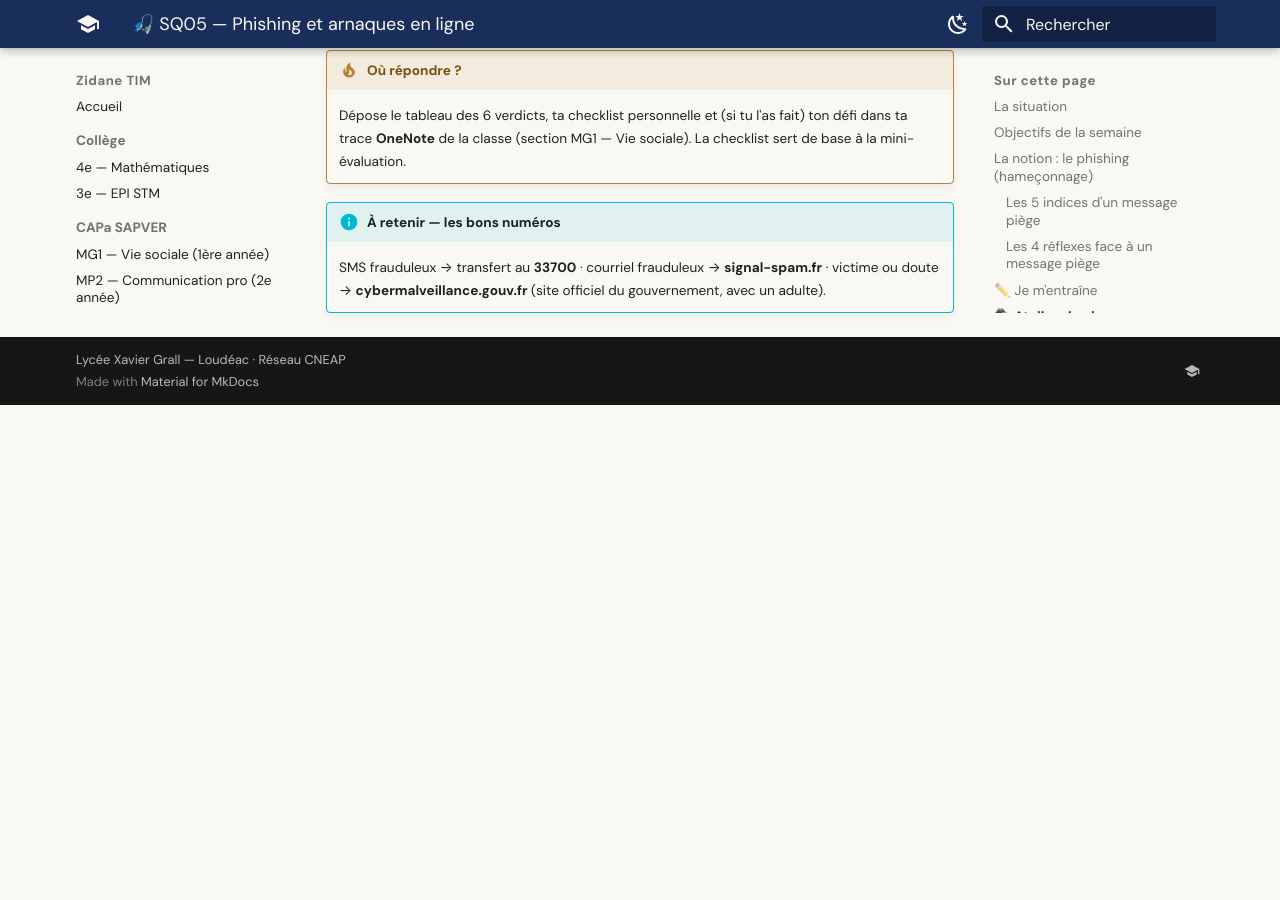
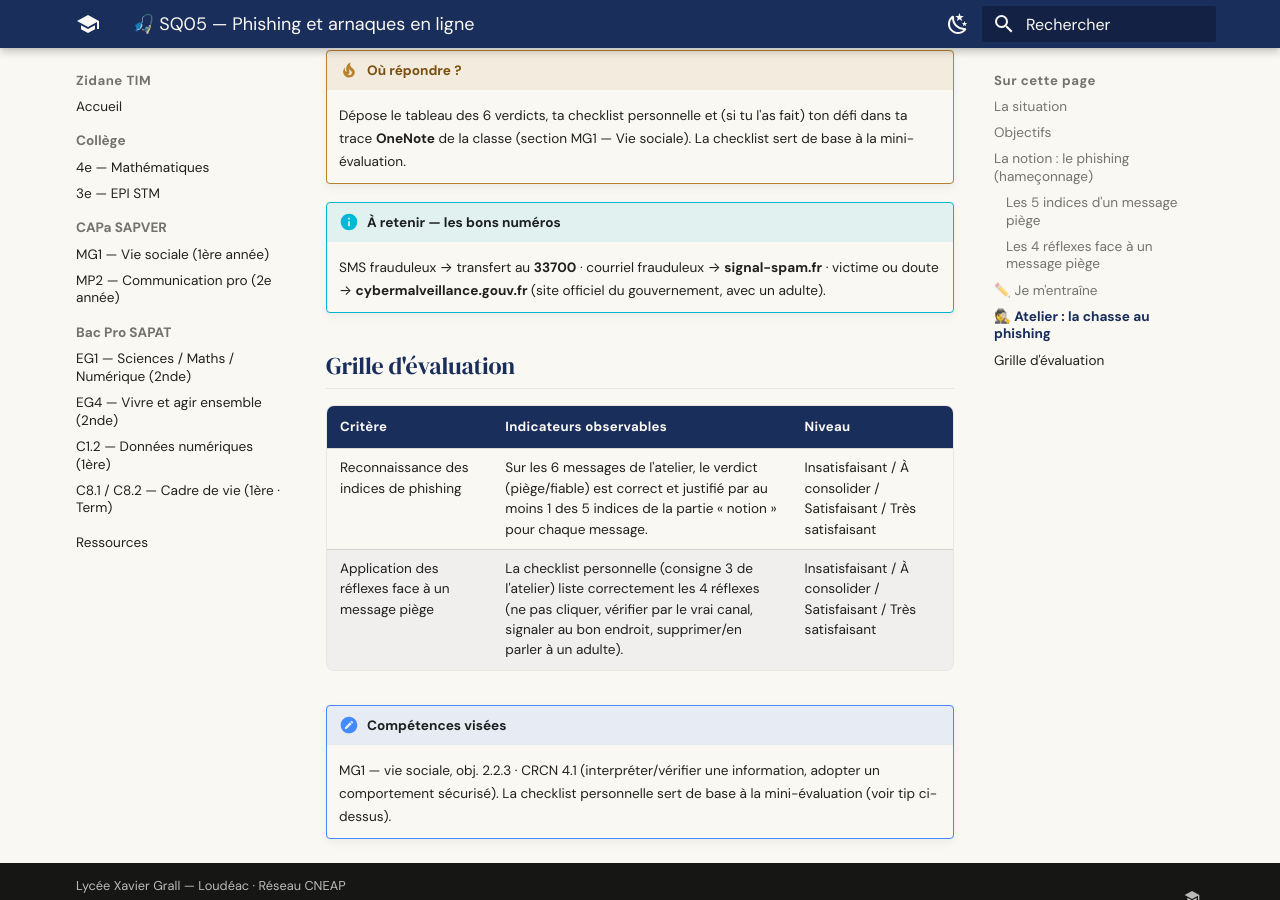
Before and after one commit to zidaneTim/zidane-tim, an MkDocs documentation site: the page built from docs/cours/capa-sapver/activites/sq05-phishing.md, in a window 1280 px wide and 900 px high, scrolled down 4088 px. Built offline with MkDocs 1.6.1 and Material for MkDocs 9.7.7, drawn with Linux system fonts in a browser that asks for light colours; before the commit the page ends 4493 px from its top, so only the background shows below that; some of the changed text lies outside the part shown.

Commit message:
Corrige les objectifs pédagogiques non conformes (audit du 21/07)
- energie-lcbc.md : verbe 'Comprendre' (interdit, non observable) remplacé par
  'Reformuler avec ses propres mots', aligné sur la tâche A.2 réelle et sur la
  grille d'évaluation.
- tournee-aide-domicile.md : verbe 'Respecter' (savoir-être peu observable)
  remplacé par 'Justifier... et l'indiquer explicitement', aligné sur la
  question de synthèse et la ligne de rappel déjà prévues dans le travail à
  faire.
- sq05-phishing.md : section 'Objectifs de la semaine' renommée 'Objectifs'
  (cohérence avec le gabarit des 9 autres activités) et grille d'évaluation
  ajoutée (absente jusqu'ici) pour aligner objectifs/activités/évaluation.

Réf. Methode-Redaction-Objectifs-Pedagogiques.md (vault Second Cerveau).

```diff
--- a/docs/cours/capa-sapver/activites/sq05-phishing.md
+++ b/docs/cours/capa-sapver/activites/sq05-phishing.md
@@ -23,7 +23,7 @@
 !!! question "Problématique"
     Comment reconnaître un message piège, et que faire quand on en reçoit un ?
 
-## Objectifs de la semaine
+## Objectifs
 
 - Être capable de **reconnaître** un message frauduleux grâce à 5 indices.
 - Être capable d'**appliquer** les 4 réflexes face à un message piège (dont le signalement).
@@ -116,3 +116,13 @@
 
 !!! info "À retenir — les bons numéros"
     SMS frauduleux → transfert au **33700** · courriel frauduleux → **signal-spam.fr** · victime ou doute → **cybermalveillance.gouv.fr** (site officiel du gouvernement, avec un adulte).
+
+## Grille d'évaluation
+
+| Critère | Indicateurs observables | Niveau |
+|---|---|---|
+| Reconnaissance des indices de phishing | Sur les 6 messages de l'atelier, le verdict (piège/fiable) est correct et justifié par au moins 1 des 5 indices de la partie « notion » pour chaque message. | Insatisfaisant / À consolider / Satisfaisant / Très satisfaisant |
+| Application des réflexes face à un message piège | La checklist personnelle (consigne 3 de l'atelier) liste correctement les 4 réflexes (ne pas cliquer, vérifier par le vrai canal, signaler au bon endroit, supprimer/en parler à un adulte). | Insatisfaisant / À consolider / Satisfaisant / Très satisfaisant |
+
+!!! note "Compétences visées"
+    MG1 — vie sociale, obj. 2.2.3 · CRCN 4.1 (interpréter/vérifier une information, adopter un comportement sécurisé). La checklist personnelle sert de base à la mini-évaluation (voir tip ci-dessus).
```
Also changed, not shown: docs/cours/capa-sapver/activites/mp2/tournee-aide-domicile.md (+1 -1 lines), docs/cours/sapat/activites/c12/energie-lcbc.md (+2 -2 lines).
